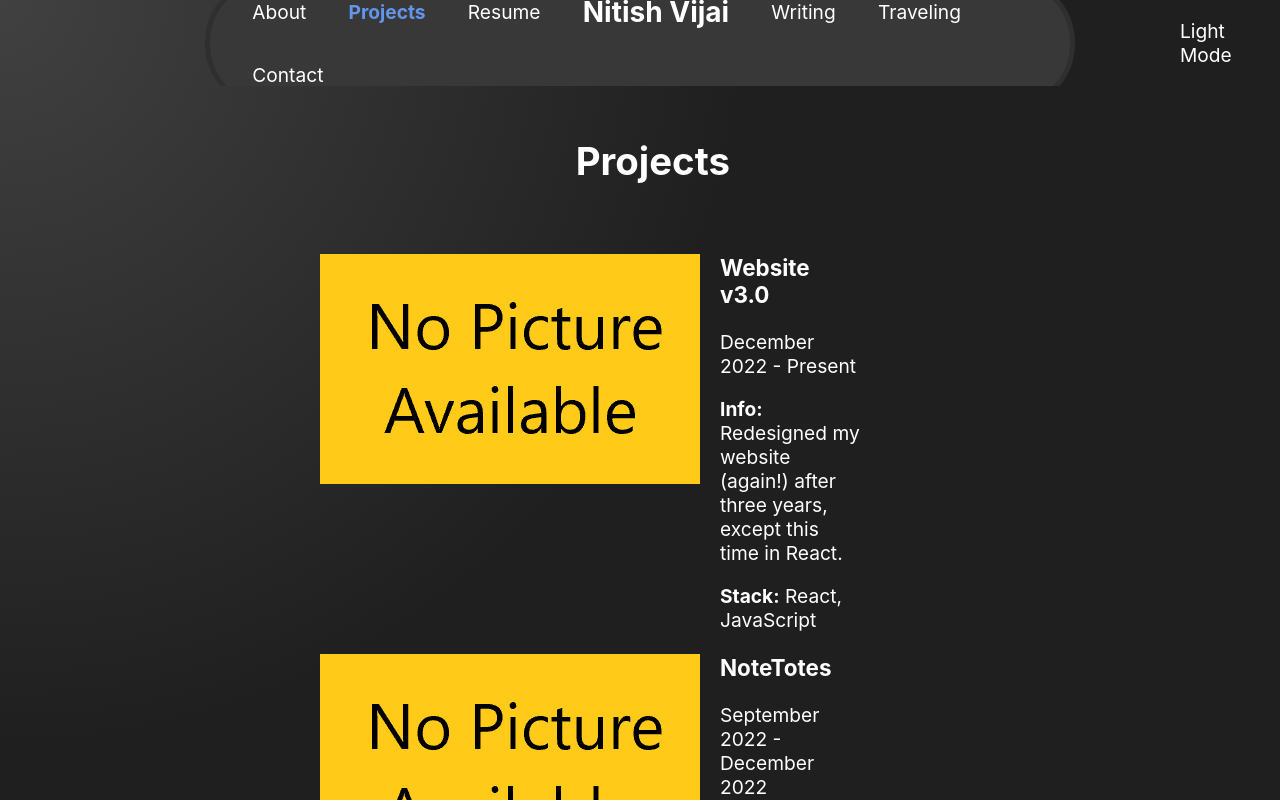
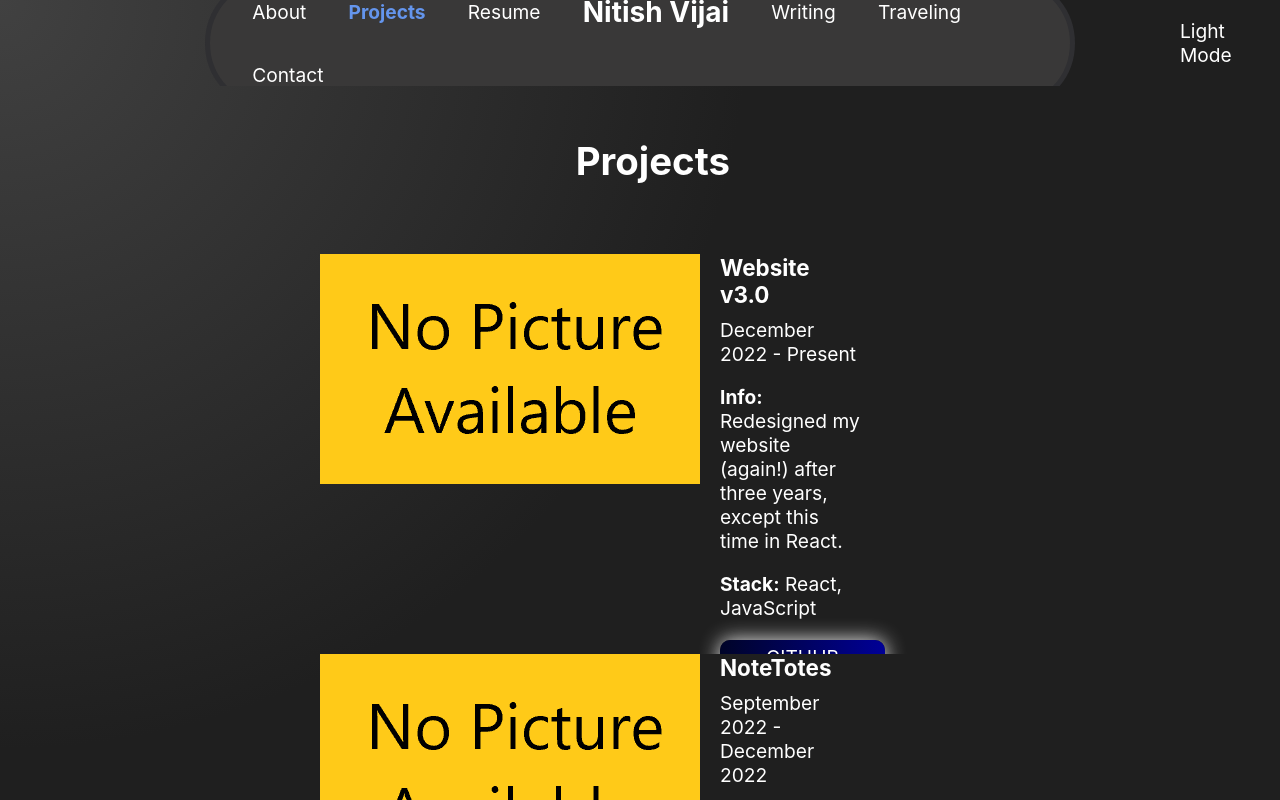
Before and after one commit to nitishvijai/nitish-website-v3, a React (Create React App) app: page /projects in a window 1280 px wide. Shown: the top 800 px of the page. Built offline with nearby package versions, Linux system fonts and the light colour scheme.

Commit message:
Updated project button style

```diff
--- a/src/components/About/About.js
+++ b/src/components/About/About.js
@@ -1,5 +1,4 @@
 import React from 'react';
-import PropTypes from 'prop-types';
 import styles from './About.module.css';
 import Navbar from '../Navbar/Navbar';
 import Footer from '../Footer/Footer';
@@ -22,7 +21,7 @@ const About = () => {
           <img id={styles.nitish} src="/Nitish_Diwali.jpg" />
         </div>
         <div className={styles.aboutMe}>
-          <p>Hi there! I'm Nitish and I'm a senior (in my last semester!) double majoring in computer science and data science at the University of Michigan. After graduating in April, I plan on joining Capital One as an Associate Software Engineer next August.</p>
+          <p>Hi there! I'm Nitish and I'm a senior (in my last semester!) double majoring in computer science and data science at the University of Michigan. I grew up in Centerville, OH, and after graduating in April, I plan on joining Capital One as an Associate Software Engineer next August.</p>
           <p>My primary interests are in full-stack web and app development, database management, UI/UX design, and machine learning. As a firm believer in the growth mindset, I've always preferred to gain a breadth of experience in various technologies.</p>
           <p>With that out of the way, here are a few fun facts about me:</p>
           <ul>
--- a/src/components/Projects/Projects.js
+++ b/src/components/Projects/Projects.js
@@ -129,10 +129,10 @@ const Projects = () => {
           </div>
           <div className={styles.info}>
             <h3>{project.name}</h3>
-            <p>{project.date}</p>
+            <p className={styles.date}>{project.date}</p>
             <p><strong>Info:</strong>{" " + project.info}</p>
             <p><strong>Stack:</strong>{" " + project.stack}</p>
-            {project.github && <p>GitHub Link</p>}
+            {project.github && <p className={styles.btngrad}>GitHub Link</p>}
           </div>
         </div>
         )}
--- a/src/components/Projects/Projects.module.css
+++ b/src/components/Projects/Projects.module.css
@@ -77,3 +77,32 @@ h3 {
   .gradient:hover:before {
     --size: 1500px;
   }
+
+.date {
+    margin-top: -12px;
+}
+
+
+.btngrad {
+    background-image: linear-gradient(to right, #000428 0%, #000099  51%, #000428  100%);
+    margin: 10px;
+    padding: 5px 25px;
+    text-align: center;
+    text-transform: uppercase;
+    transition: 0.5s;
+    background-size: 200% auto;
+    color: white;
+    box-shadow: 0 0 20px #eee;
+    border-radius: 10px;
+    display: block;
+    width: 115px;
+    position: relative;
+    margin-left: 300px
+  }
+
+  .btngrad:hover {
+    background-position: right center; /* change the direction of the change here */
+    color: #fff;
+    text-decoration: none;
+    cursor: pointer;
+  }
```
Also changed, not shown: src/components/About/About.module.css (line endings or trailing spaces).
